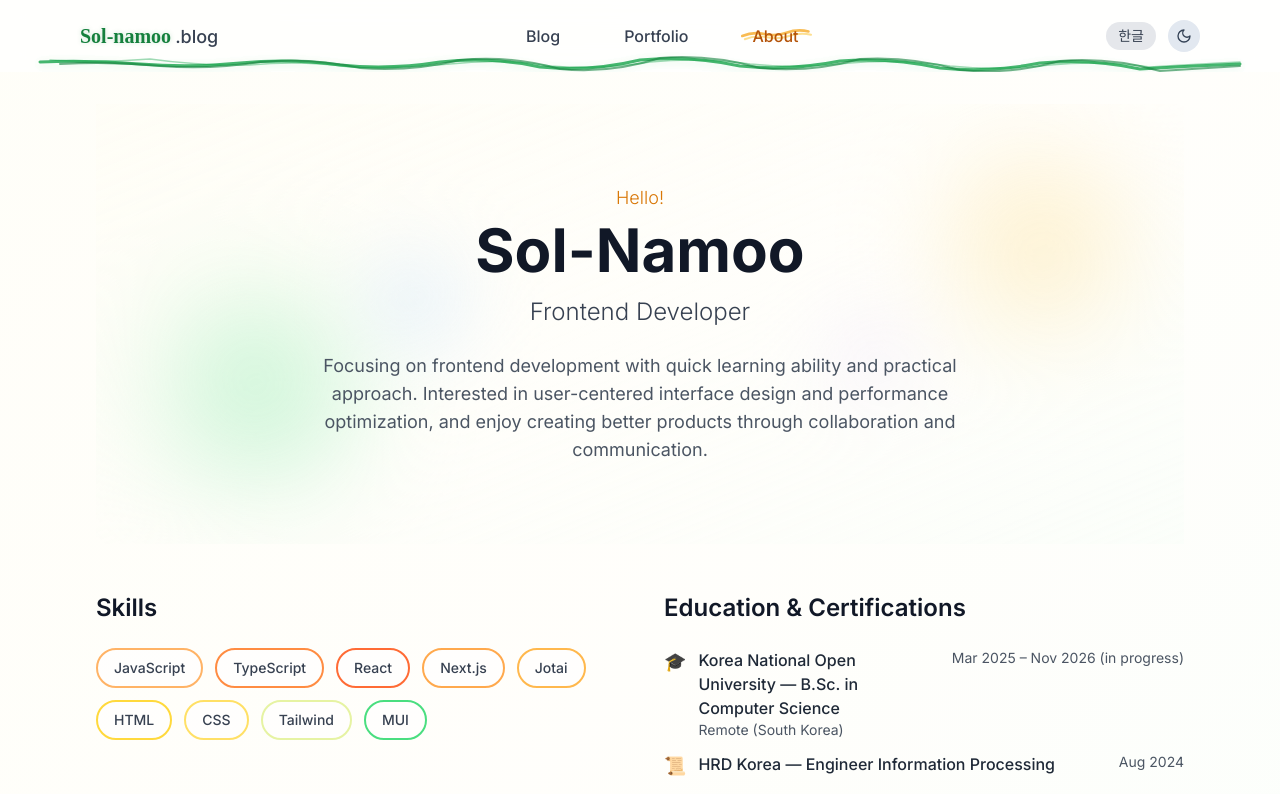
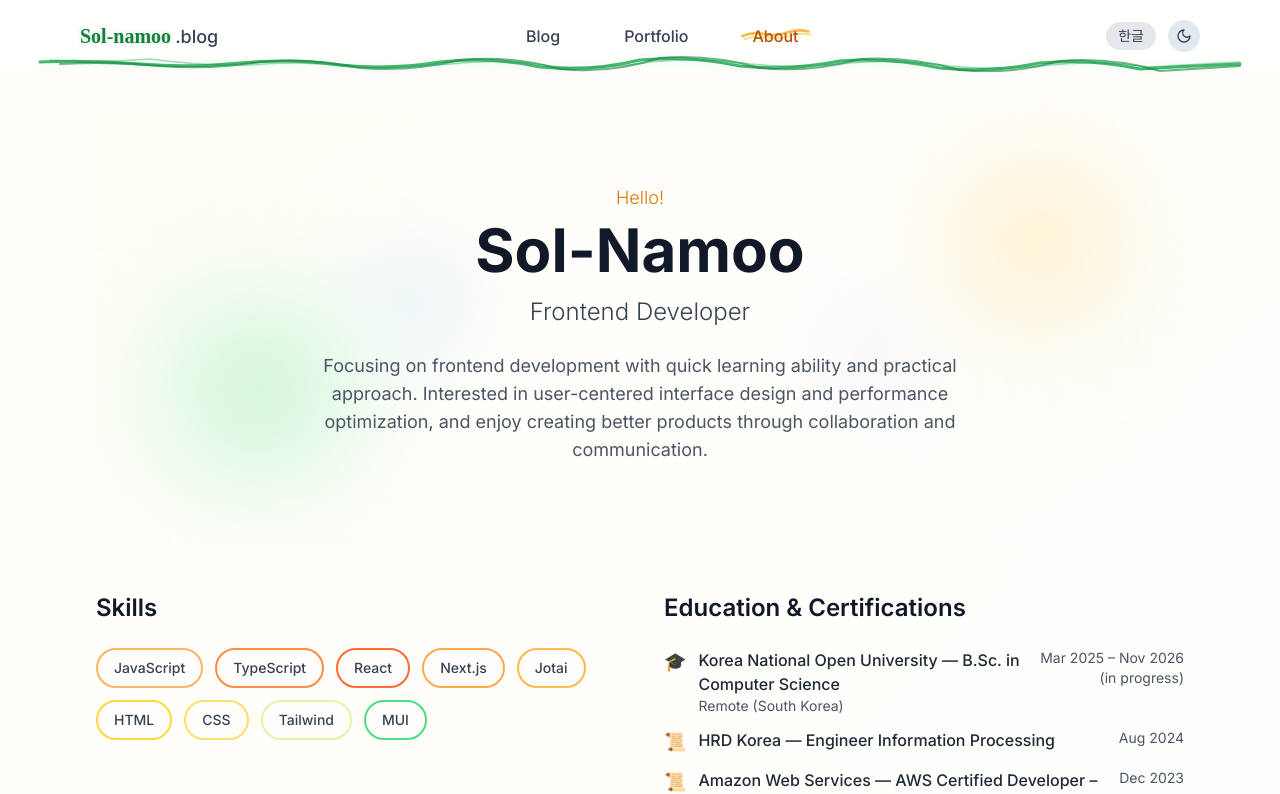
Before and after one commit to sol-namoo/sol_namoo.blog, a React (Vite) app: page /about in a window 1280 px wide. Shown: the top 794 px of the page. Built offline with nearby package versions, Linux system fonts and the light colour scheme; a web font is replaced by a local one.

Commit message:
fix: change text layout and correct posting dates

```diff
--- a/src/components/pages/AboutPage.tsx
+++ b/src/components/pages/AboutPage.tsx
@@ -164,9 +164,9 @@ export const AboutPage = ({
                   </div>
                 </div>
                 <span
-                  className={`text-sm ${
+                  className={`text-sm text-right ${
                     isDark ? "text-gray-400" : "text-gray-600"
-                  } ml-4 whitespace-nowrap`}
+                  } ml-4 whitespace-pre-line`}
                 >
                   {item.period}
                 </span>
--- a/src/content/blog/monthlygrow-devlog-part1.mdx
+++ b/src/content/blog/monthlygrow-devlog-part1.mdx
@@ -3,7 +3,7 @@ export const meta = {
   emoji: "🚀",
   title_ko: "monthlyGrow 개발기 ①",
   title_en: "monthlyGrow Devlog ①",
-  date: "2025-08-20 00:00:00",
+  date: "2025-08-06 00:00:00",
   author: "Sol Lee",
   tags: ["career", "learning", "challenge", "ai", "mvp", "firebase"],
   category: "devlog",
--- a/src/content/blog/monthlygrow-devlog-part2.mdx
+++ b/src/content/blog/monthlygrow-devlog-part2.mdx
@@ -3,7 +3,7 @@ export const meta = {
   emoji: "🧭",
   title_ko: "monthlyGrow 개발기 ②",
   title_en: "monthlyGrow Devlog ②",
-  date: "2025-08-06 00:00:00",
+  date: "2025-08-21 00:00:00",
   author: "Sol Lee",
   tags: ["career", "learning", "challenge", "firebase", "ai", "para", "okr"],
   category: "devlog",
--- a/src/data/index.ts
+++ b/src/data/index.ts
@@ -675,7 +675,7 @@ export const educationKo: EducationItem[] = [
     emoji: "🎓",
     title: "컴퓨터과학 학사과정",
     institution: "한국방송통신대학교",
-    period: "Mar 2025 – Nov 2026 (재학)",
+    period: "Mar 2025 – Nov 2026\n(재학)",
     location: "원격 (대한민국)",
   },
   {
@@ -710,7 +710,7 @@ export const educationEn: EducationItem[] = [
     emoji: "🎓",
     title: "B.Sc. in Computer Science",
     institution: "Korea National Open University",
-    period: "Mar 2025 – Nov 2026 (in progress)",
+    period: "Mar 2025 – Nov 2026\n(in progress)",
     location: "Remote (South Korea)",
   },
   {
```
